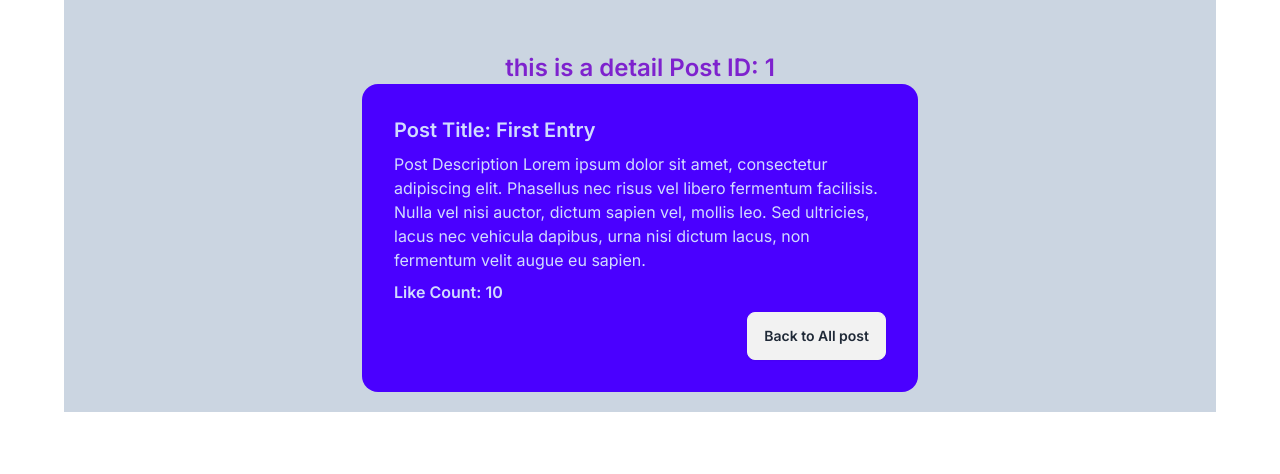
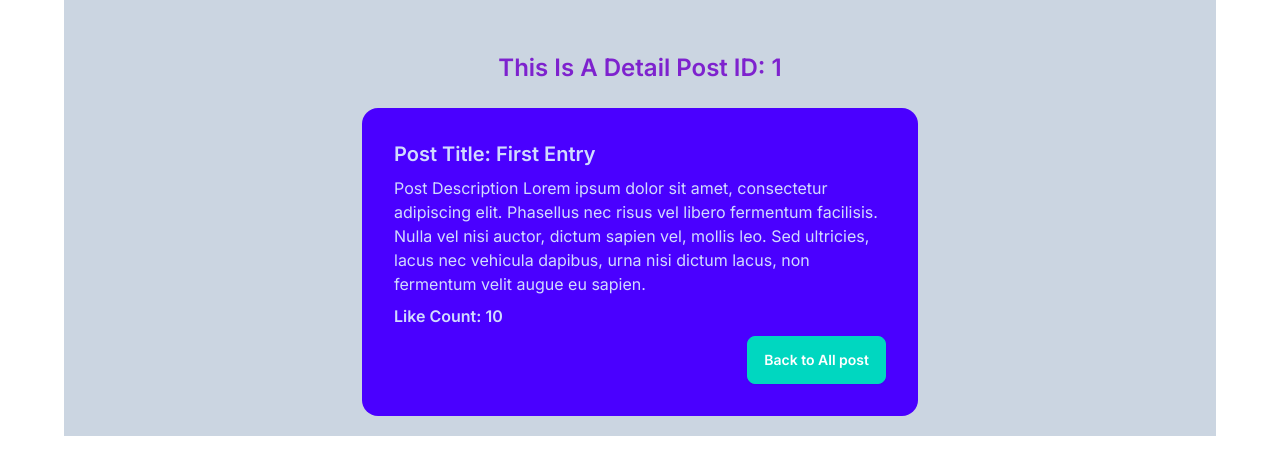
Before and after one commit to shaikot07/my-first-next-js-app-for-learning, a Next.js app: page /post/1 in a window 1280 px wide. Shown: the top 474 px of the page. Built offline with nearby package versions, Linux system fonts and the light colour scheme; data requests are answered from the project's data file.

Commit message:
added some style using by tailwind css

```diff
--- a/src/app/post/[id]/page.js
+++ b/src/app/post/[id]/page.js
@@ -11,7 +11,7 @@ export async function generateStaticParams() {
             id:post.id + "",
         }
     })
-    console.log(ids);
+    // console.log(ids);
     return ids;
   }
 
@@ -26,8 +26,8 @@ const DetailPage = async ({ params }) => {
     const {id, title,description,likeCount}=postDetals || {}
     return (
         <div className='max-w-6xl mx-auto bg-slate-300 p-5'>
-            <h2 className='text-2xl mt-8 text-center text-purple-700 font-semibold'>this is a detail Post ID: {id}</h2>
-            <div>
+            <h2 className='text-2xl mt-8 text-center text-purple-700 font-semibold'>This Is A Detail Post ID: {id}</h2>
+            <div className='mt-6'>
                 <div className="card w-[50%] mx-auto bg-primary text-primary-content">
                     <div className="card-body">
                         <h2 className="card-title">Post Title: {title} </h2>
@@ -35,7 +35,7 @@ const DetailPage = async ({ params }) => {
                         <p className='text-1xl font-semibold'>Like Count: {likeCount} </p>
                         <div className="card-actions justify-end">
                             <Link href='/post'>
-                            <button className="btn">Back to All post</button>
+                            <button className="btn btn-accent text-white">Back to All post</button>
                             </Link>
                         </div>
                     </div>
```
